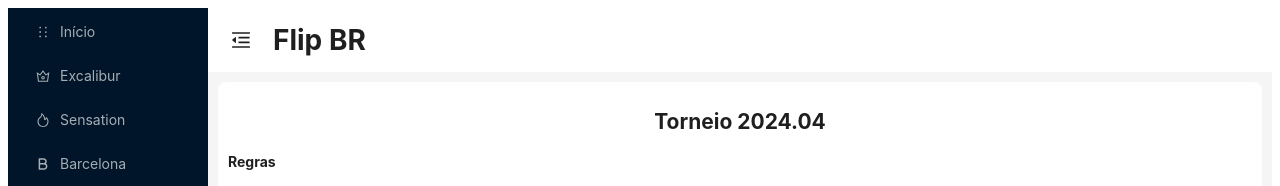
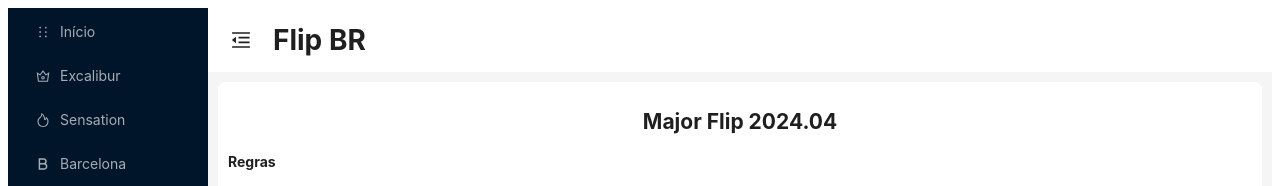
Before and after one commit to v0ltmx/gunzsocial, a Next.js app: page / in a window 1280 px wide. Both pictures are taken after a click on the item "Torneio de Flip". Shown: the top 186 px of the page. Built offline with nearby package versions, Linux system fonts and the light colour scheme.

Commit message:
Refactor titulo do torneio

```diff
--- a/src/Interfaces/Torneio/index.tsx
+++ b/src/Interfaces/Torneio/index.tsx
@@ -280,7 +280,7 @@ export default function Torneio() {
   return (
     <>
       <div>
-        <h2 style={{ textAlign: "center" }}>Torneio 2024.04</h2>
+        <h2 style={{ textAlign: "center" }}>Major Flip 2024.04</h2>
 
         <div style={{ marginBottom: "40px" }}>
           <h4>Regras</h4>
```
